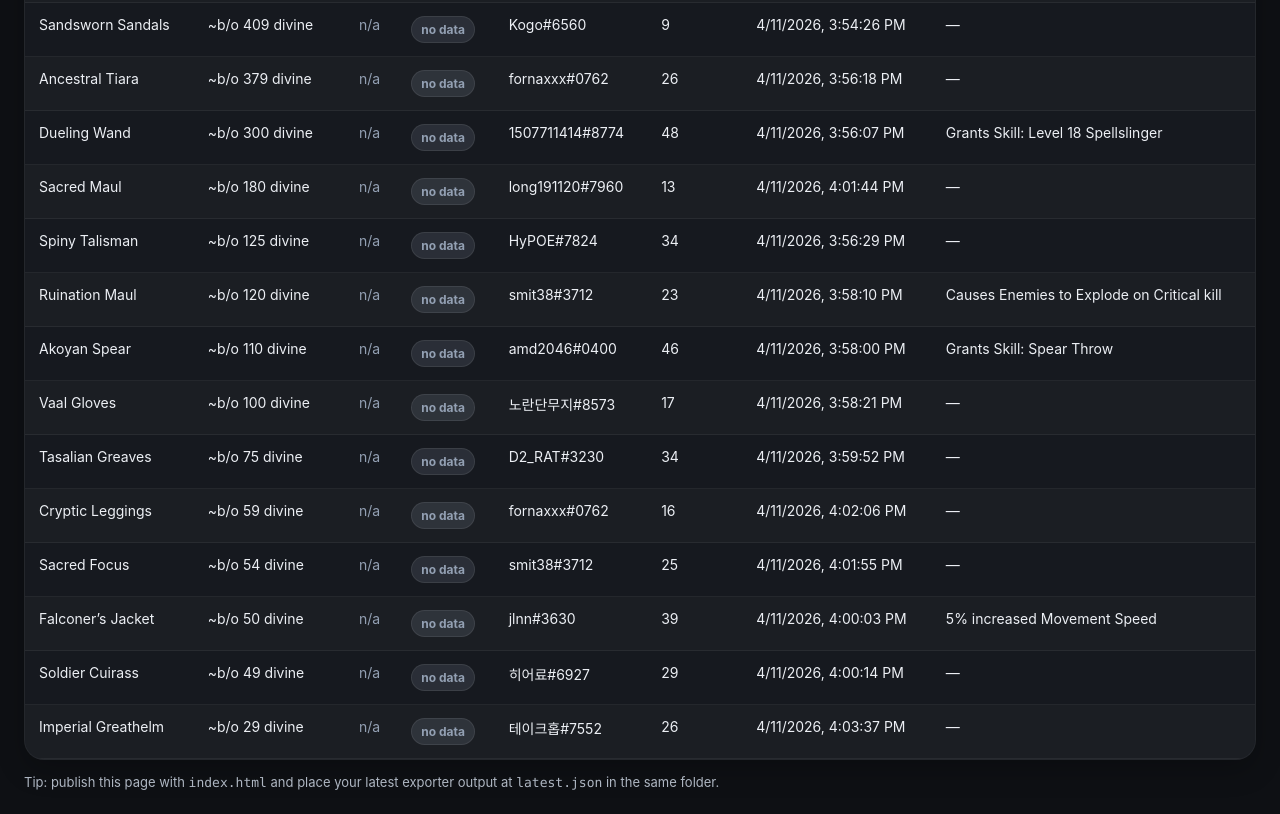
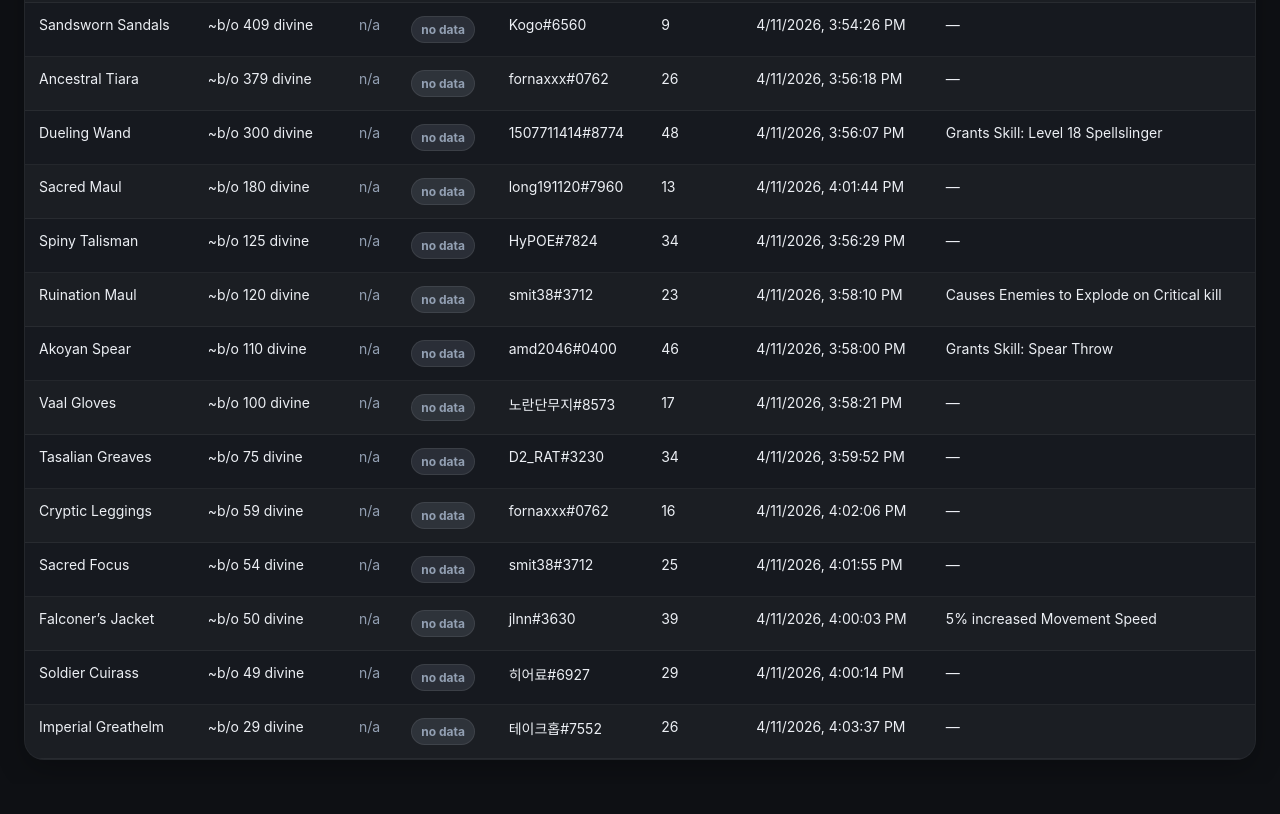
Before and after one commit to hardnot1995/poe2price, a plain HTML site: page docs/index.html in a window 1280 px wide. Shown: the part 617-1431 px from the top of the page. After the commit the page ends 1401 px from the top, so only its background shows below. Drawn offline with Linux system fonts and the light colour scheme.

Commit message:
html page change

```diff
--- a/docs/index.html
+++ b/docs/index.html
@@ -253,7 +253,6 @@
     </div>
 
     <div id="errorBox"></div>
-    <div class="footer">Tip: publish this page with <span class="mono">index.html</span> and place your latest exporter output at <span class="mono">latest.json</span> in the same folder.</div>
   </div>
 
   <script>
```
